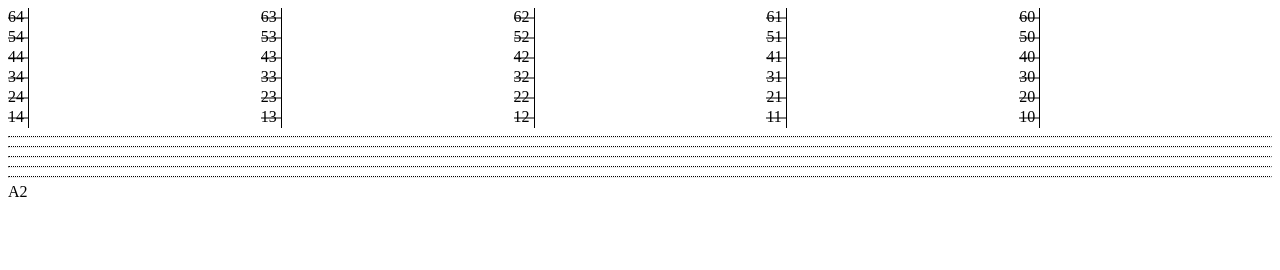
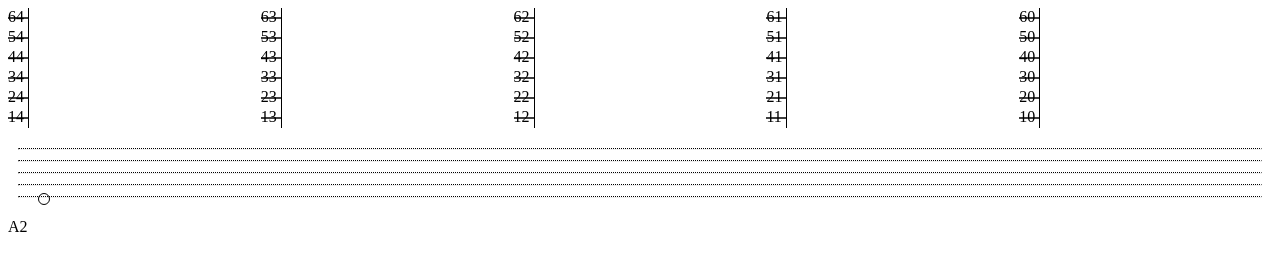
Before and after one commit to nevtemu/notes-test, a plain HTML site: page index.html in a window 1280 px wide. Drawn offline with Linux system fonts and the light colour scheme.

Commit message:
Added note position
Now rednders note stem and position of note in question to visualize

```diff
--- a/index.html
+++ b/index.html
@@ -11,7 +11,10 @@
 </head>
 <body>
     <div class="frets" id="frets"></div>
-    <div class="question" id="question"></div>
+    <div class="question" id="question">
+        <div class="note" id="note"></div>
+        <div class="lines" id="lines"></div>
+    </div>
     <div class="hint" id="hint"></div>
 </body>
 </html>
--- a/script.js
+++ b/script.js
@@ -20,7 +20,7 @@ const drawQuestion = () => {
 
             a += `<hr>`;
     }
-    document.getElementById("question").innerHTML = a;
+    document.getElementById("lines").innerHTML = a;
 }
 drawQuestion()
 const notes = [
@@ -31,14 +31,33 @@ const notes = [
     ["A2",,"B2","C2",],
     ["E1","F1",,"G1",]
 ]
+const notePositions = {
+    G3: "0px",
+    F3: "+5px",
+    E3: "+10px",
+    D3: "+15px",
+    C3: "+20px",
+    B3: "+25px",
+    A3: "+30px",
+    G2: "+35px",
+    F2: "+40px",
+    E2: "+45px",
+    D2: "+50px",
+    C2: "+55px",
+    B2: "+60px",
+    A2: "+65px",
+    G1: "+70px",
+    F1: "+75px",
+    E1: "+80px",
+}
 const askQuestion = () => {
     let question;
-    do {
-        question = notes[getRandomNumber(0,5)][getRandomNumber(0,4)];
-        console.log(question);
-        document.getElementById("hint").innerHTML = question;
-        console.log(question === undefined);
+    do {question = notes[getRandomNumber(0,5)][getRandomNumber(0,4)];
     } while (question === undefined);
+    document.getElementById("hint").innerHTML = question;
+    console.log(notePositions[question])
+    console.log(typeof question)
+    document.getElementById("note").style.top = notePositions[question];
 }
 askQuestion()
 // const notes = [
--- a/style.css
+++ b/style.css
@@ -15,11 +15,24 @@
     top: 50%;
     left: 0;
     border-top: 1px solid black;
-    /* background: black; */
+    background: black;
     width: 100%;
     transform: translateY(-50%);
   }
   .question hr{
     border-top: dotted 1px;
-    margin-bottom: 5px;
+    margin: 10px 0;
   }
+  .question{
+      padding: 10px;
+      position: relative;
+  }
+  .note{
+      border: solid 1px;
+      border-radius: 15px;
+      height: 10px;
+      width: 10px;
+      position: absolute;
+      left: +30px;
+      top: +40px;
+  }
```
